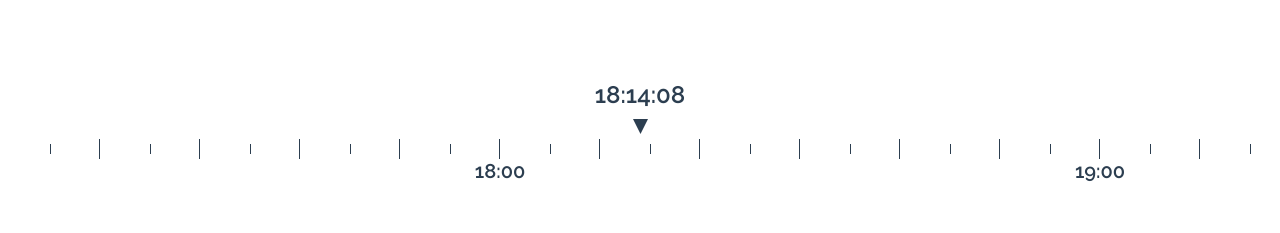
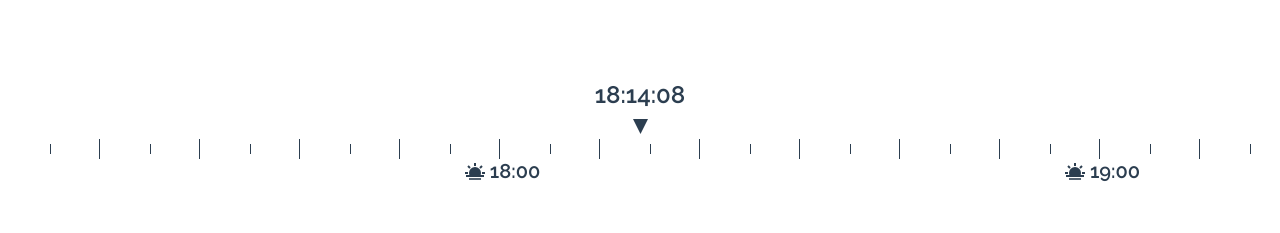
Before and after one commit to rudy3091/vue-todo, a Vue app: page / in a window 1280 px wide. Shown: the top 233 px of the page. Built offline with nearby package versions, Linux system fonts and the light colour scheme; no server answers.

Commit message:
Update TimeIcons component

```diff
--- a/src/components/TimeIcons.vue
+++ b/src/components/TimeIcons.vue
@@ -1,6 +1,33 @@
 <template>
-	<div class="container">
-		<svg width="20" height="20" viewBox="0 0 100 100" class="full-sun">
+	<div class="icon-container">
+		<svg
+			v-if="isMorning || isEvening"
+			width="20"
+			height="20"
+			viewBox="0 0 100 100"
+			class="svg-container"
+		>
+			<circle cx="50" cy="60" r="30" />
+			<rect x="0" y="70" width="100" height="50" class="sunrise" />
+			<rect x="5" y="70" width="90" height="10" />
+			<g class="lines">
+				<line x1="0" y1="60" x2="15" y2="60" />
+				<line x1="100" y1="60" x2="85" y2="60" />
+				<line x1="50" y1="10" x2="50" y2="25" />
+				<line x1="15" y1="25" x2="25" y2="35" />
+				<line x1="85" y1="25" x2="75" y2="35" />
+
+				<line x1="20" y1="90" x2="80" y2="90" style="stroke-width: 8px" />
+			</g>
+		</svg>
+
+		<svg
+			v-if="isAfternoon"
+			width="20"
+			height="20"
+			viewBox="0 0 100 100"
+			class="svg-container"
+		>
 			<circle cx="50" cy="50" r="25" />
 
 			<g class="lines">
@@ -14,6 +41,17 @@
 				<line x1="85" y1="85" x2="75" y2="75" />
 			</g>
 		</svg>
+
+		<svg
+			v-if="isNight"
+			width="20"
+			height="20"
+			viewBox="0 0 100 100"
+			class="svg-container"
+		>
+			<circle cx="50" cy="50" r="40" />
+			<circle cx="25" cy="25" r="25" class="moon" />
+		</svg>
 	</div>
 </template>
 
@@ -23,11 +61,33 @@ export default {
 	props: {
 		h: String,
 	},
+	methods: {
+		getIconName() {
+			const h = this.h;
+			if (7 <= h && h <= 10) return "morning";
+			else if (10 < h && h <= 17) return "afternoon";
+			else if (17 < h && h <= 22) return "evening";
+			else return "night";
+		},
+	},
 	computed: {
-		hour() {
-			return parseInt(this.h);
-		}
-	}
+		isMorning() {
+			if (this.getIconName() === "morning") return true;
+			else return false;
+		},
+		isAfternoon() {
+			if (this.getIconName() === "afternoon") return true;
+			else return false;
+		},
+		isEvening() {
+			if (this.getIconName() === "evening") return true;
+			else return false;
+		},
+		isNight() {
+			if (this.getIconName() === "night") return true;
+			else return false;
+		},
+	},
 };
 </script>
 
@@ -35,12 +95,12 @@ export default {
 @import "../styles/mixins.scss";
 @import "../styles/colors.scss";
 
-.container {
+.icon-container {
 	width: 20px;
 	height: 20px;
 	margin: 0px 5px;
 
-	.full-sun {
+	.svg-container {
 		fill: $font-color;
 		stroke: none;
 
@@ -49,6 +109,14 @@ export default {
 			stroke: $font-color;
 			stroke-width: 10;
 		}
+
+		& > .moon {
+			fill: $bg-color-main;
+		}
+
+		& > .sunrise {
+			fill: $bg-color-main;
+		}
 	}
 }
 </style>
--- a/src/components/TimeIndicator.vue
+++ b/src/components/TimeIndicator.vue
@@ -13,7 +13,10 @@
 				class="rotator"
 				v-for="time in times"
 				:key="time"
-				:style="{ transform: 'translate(-' + offset + 'px)', transition: animate }"
+				:style="{
+					transform: 'translate(-' + offset + 'px)',
+					transition: animate,
+				}"
 			>
 				<div class="spacer-wrapper">
 					<div class="spacer"></div>
@@ -23,14 +26,24 @@
 					<div class="spacer"></div>
 					<div class="spacer"></div>
 				</div>
-				<div>{{ time }}:00</div>
+
+				<div class="time-label">
+					<TimeIcons v-bind:h="hour"/>
+					<span> {{ time }}:00 </span>
+				</div>
 			</div>
 		</article>
 	</section>
 </template>
 
 <script>
+import TimeIcons from "./TimeIcons.vue";
+
 export default {
+	name: "TimeIndicator",
+	components: {
+		TimeIcons,
+	},
 	data() {
 		return {
 			times: [],
@@ -45,19 +58,19 @@ export default {
 	computed: {
 		hour() {
 			const h = this.date.getHours();
-			return h > 9 ? h : `0${h}`;
+			return h > 9 ? h.toString() : `0${h}`;
 		},
 		minute() {
 			const m = this.date.getMinutes();
-			return m > 9 ? m : `0${m}`;
+			return m > 9 ? m.toString() : `0${m}`;
 		},
 		second() {
 			const s = this.date.getSeconds();
-			return s > 9 ? s : `0${s}`;
+			return s > 9 ? s.toString() : `0${s}`;
 		},
 		animate() {
 			return `transform ${this.slide ? "1s" : "0s"} ease`;
-		}
+		},
 	},
 	methods: {
 		format(t) {
@@ -112,6 +125,12 @@ export default {
 	}
 }
 
+.indicator-container {
+	font-size: 1.5rem;
+	font-weight: 600;
+	margin-bottom: 10px;
+}
+
 .container {
 	@include flex-center;
 
@@ -146,9 +165,7 @@ export default {
 	}
 }
 
-.indicator-container {
-	font-size: 1.5rem;
-	font-weight: 600;
-	margin-bottom: 10px;
+.time-label {
+	@include flex-center;
 }
 </style>
```
